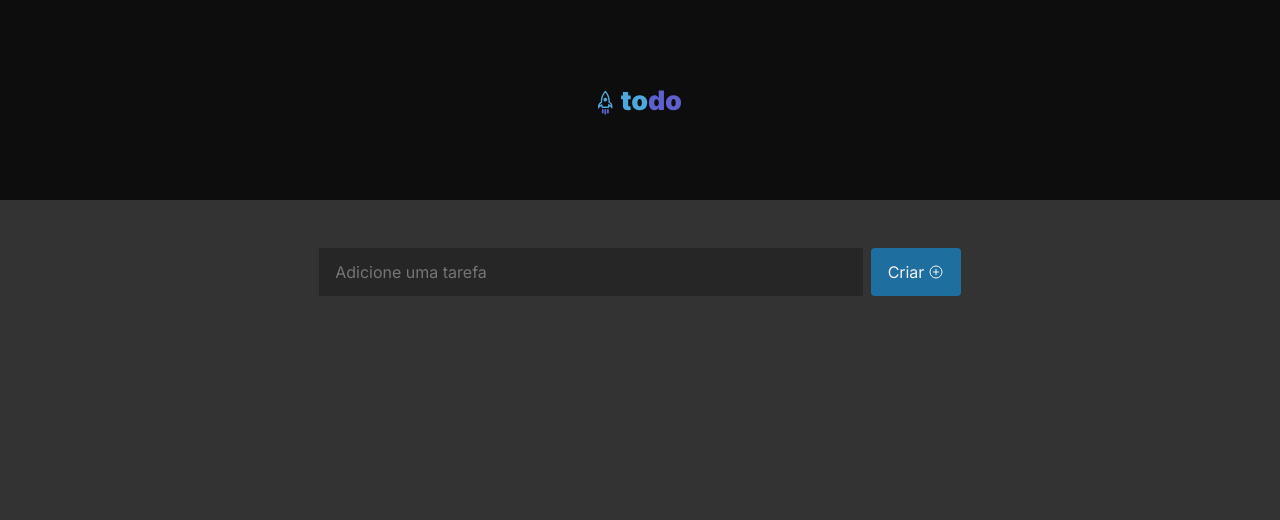
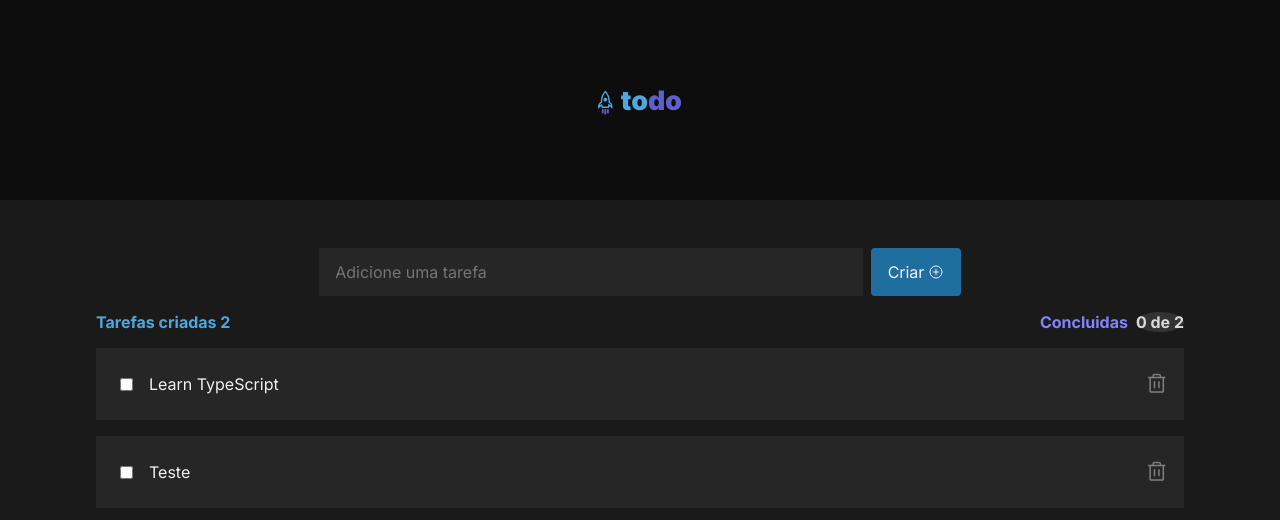
Before and after one commit to GuilhermeFujita/ignite-2022-desafio-01-todo, a React (Vite) app in the folder todo-ignite/: page / in a window 1280 px wide. Shown: the top 520 px of the page. Built offline with nearby package versions, Linux system fonts and the light colour scheme.

Commit message:
Added todoList and delete todo function

```diff
--- a/todo-ignite/src/components/Todos.module.css
+++ b/todo-ignite/src/components/Todos.module.css
@@ -1,8 +1,16 @@
+.container {
+  width: 100%;
+  height: auto;
+  display: flex;
+  flex-direction: column;
+}
+
 .todoInput {
   width: 100%;
   display: flex;
   align-items: center;
   justify-content: center;
+  margin-bottom: 1rem;
   gap: 0.5rem;
 }
 
@@ -32,3 +40,70 @@
 .todoInput button:hover {
   background-color: var(--blue);
 }
+
+.todoList {
+  display: flex;
+  flex-direction: column;
+
+}
+
+.todoListTitle {
+  display: flex;
+  flex-direction: row;
+  align-items: center;
+  justify-content: space-between;
+  margin-bottom: 1rem;
+}
+
+.tasksCreatedTitle {
+  color: var(--blue);
+}
+
+.tasksFinishedTitle {
+  color: var(--purple);
+}
+
+.tasksFinishedTitle > span {
+  margin-left: 0.5rem;
+  background-color: var(--gray-400);
+  color: var(--gray-200);
+  border-radius: 50%;
+}
+
+.todo {
+  width: 100%;
+  display: flex;
+  align-items: center;
+  justify-content: space-between;
+  height: 4.5rem;
+  background: var(--gray-500);
+  color: var(--gray-100);
+  padding: 1rem;
+}
+
+.todoBody {
+  display: flex;
+  flex-direction: row;
+  align-items: center;
+  gap: 1rem;
+  width: 100%;
+  height: 100%;
+  padding: 0.5rem;
+}
+
+.todoBody input {
+  border-radius: 50%;
+}
+
+.todo > svg {
+ color: var(--gray-300);
+}
+
+.todo > svg:hover {
+  background: var(--gray-400);
+  color: var(--danger);
+ }
+
+.todo + .todo {
+  margin-top: 1rem;
+}
--- a/todo-ignite/src/components/Todos.tsx
+++ b/todo-ignite/src/components/Todos.tsx
@@ -1,9 +1,33 @@
-import { PlusCircle } from 'phosphor-react';
+import { PlusCircle, Trash } from 'phosphor-react';
+import { useEffect, useState } from 'react';
 
 import styles from './Todos.module.css';
 
+interface Todo {
+  id: string;
+  content: string;
+  isDone: boolean;
+}
+
 export function Todos() {
+  const [todos, setTodos] = useState<Todo[]>([
+    { id: '1', content: 'Learn TypeScript', isDone: false },
+    { id: '2', content: 'Teste', isDone: false },
+  ]);
+  const [totalTasks, setTotalTasks] = useState(0);
+  const [doneTasks, setDoneTasks] = useState(0);
+
+  function handleDeleteTodo(todoId: string) {
+    setTodos(todos.filter((todo) => todo.id !== todoId));
+  }
+
+  useEffect(() => {
+    setTotalTasks(todos.length);
+    setDoneTasks(todos.filter((todo) => todo.isDone).length);
+  }, [todos]);
+
   return (
+    <div className={styles.container}>
       <div className={styles.todoInput}>
         <input type='text' placeholder='Adicione uma tarefa' />
         <button>
@@ -11,5 +35,33 @@ export function Todos() {
           <PlusCircle />
         </button>
       </div>
+
+      <div className={styles.todoList}>
+        <div className={styles.todoListTitle}>
+          <h4 className={styles.tasksCreatedTitle}>
+            Tarefas criadas {totalTasks}
+          </h4>
+          <h4 className={styles.tasksFinishedTitle}>
+            Concluidas
+            <span>
+              {doneTasks} de {totalTasks}
+            </span>
+          </h4>
+        </div>
+        <div>
+          {todos.map((todo) => {
+            return (
+              <div className={styles.todo} key={todo.id}>
+                <div className={styles.todoBody}>
+                  <input type='checkbox' />
+                  <p>{todo.content}</p>
+                </div>
+                <Trash onClick={() => handleDeleteTodo(todo.id)} size={24} />
+              </div>
+            );
+          })}
+        </div>
+      </div>
+    </div>
   );
 }
--- a/todo-ignite/src/global.css
+++ b/todo-ignite/src/global.css
@@ -23,7 +23,7 @@
 }
 
 body{
-  background: var(--gray-400);
+  background: var(--gray-600);
   -webkit-font-smoothing: antialiased;
 }
 
```
Lines whose indentation alone changed are shown as unchanged.
